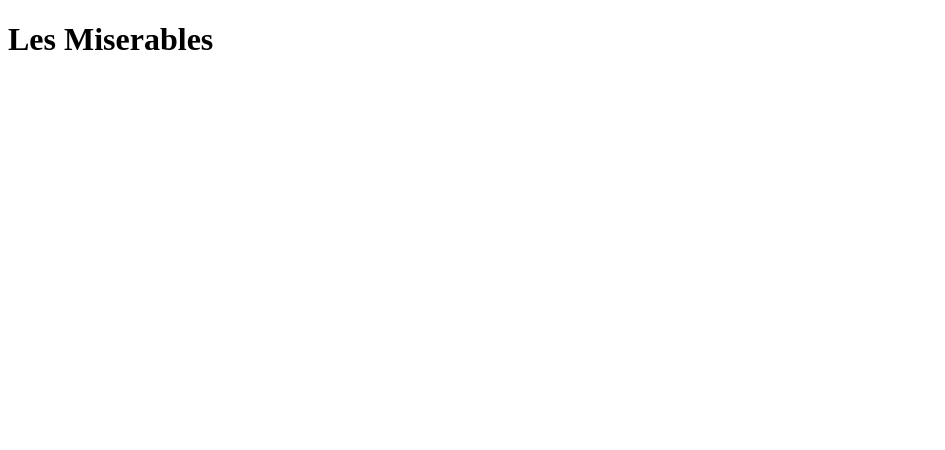
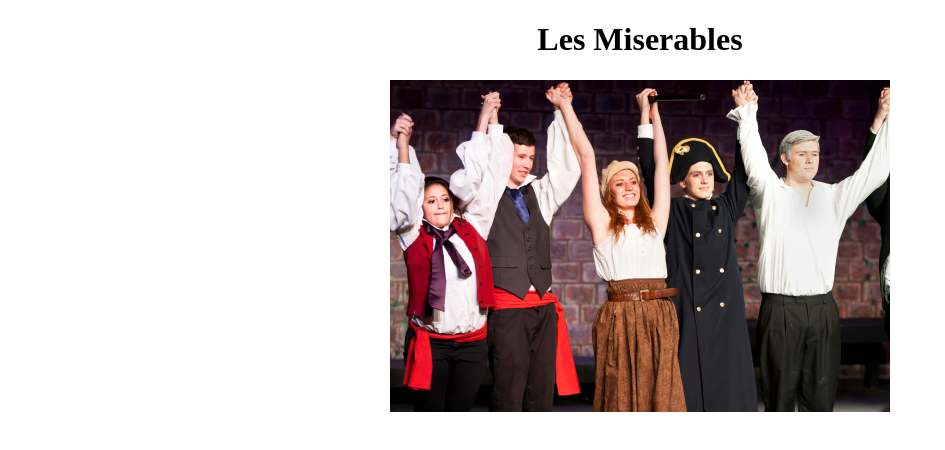
Before and after one commit to iarobinson/les_miserables, a plain HTML site: page index.html in a window 1280 px wide. Shown: the whole page, without its empty margins (0-945 px from the left). Drawn offline with Linux system fonts and the light colour scheme.

Commit message:
Ignore history and add an image

```diff
--- a/index.html
+++ b/index.html
@@ -7,6 +7,10 @@
   <title>Les Miserables - Reed HS</title>
 </head>
 <body>
-  <h1>Les Miserables</h1>
+  <center>
+
+    <h1>Les Miserables</h1>
+    <img src="./images/lm_cast.jpeg" width="500px"/>
+  </center>
 </body>
 </html>
```
Also changed, not shown: images/lm_cast.jpeg (added), 1 other file.
